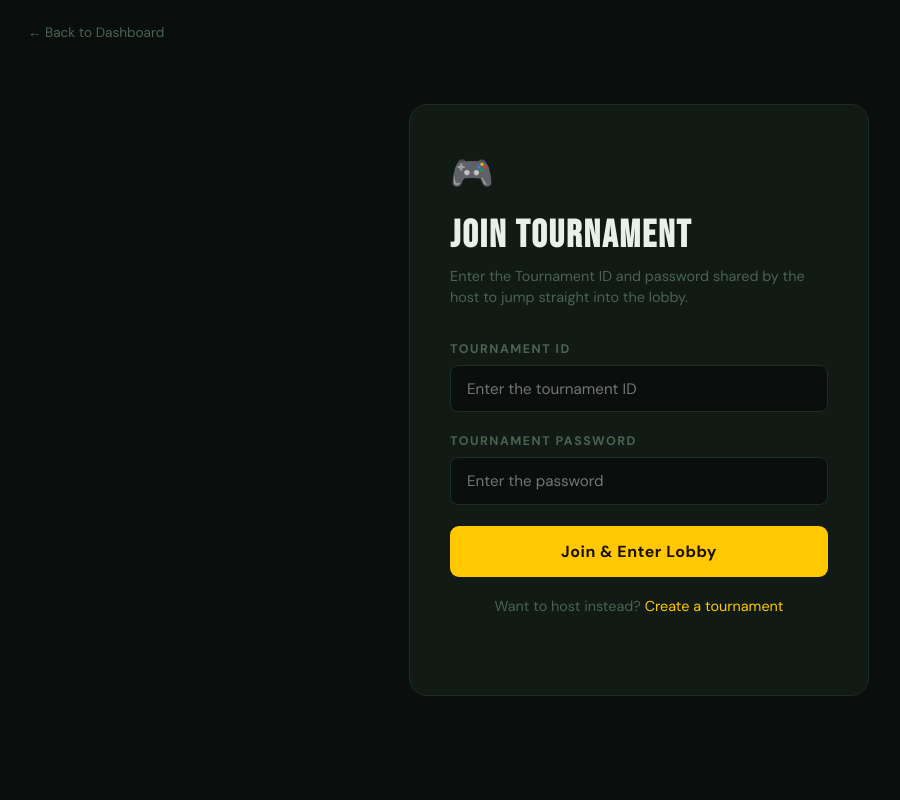
After one commit to sb2933/FIFA_XOBX, a Flask app: page /join_tournament in a window 1280 px wide. The commit adds this page. Shown: the whole page, without its empty margins (1-901 px from the left). Run offline with Flask 3, Linux system fonts and the light colour scheme; the visitor is signed in with stand-in values (Sample User, id 1).

Commit message:
Create and Join Feature

```diff
--- a/app.py
+++ b/app.py
@@ -4,10 +4,11 @@ app = Flask(__name__)
 app.secret_key = "fifa_secret_key"
 
 # Temporary user storage
-# Later you can replace this with a database
 users = {}
+MAX_USERS = 20
 
-MAX_USERS = 20
+# Tournament storage: { tournament_id: { password, host, players: [username, ...] } }
+tournaments = {}
 
 
 @app.route("/")
@@ -24,7 +25,6 @@ def signup():
         password = request.form.get("password", "")
         confirm_password = request.form.get("confirm_password", "")
 
-        # Validation
         if not full_name or not username or not email or not password or not confirm_password:
             flash("All fields are required.", "error")
             return redirect(url_for("signup"))
@@ -95,7 +95,6 @@ def forgot_password():
             return redirect(url_for("forgot_password"))
 
         found_user = None
-
         for username, user_data in users.items():
             if username == username_or_email or user_data["email"] == username_or_email:
                 found_user = username
@@ -123,9 +122,117 @@ def dashboard():
     return render_template("dashboard.html", user=user, username=username)
 
 
+# ── Tournament: Create ─────────────────────────────────────────────────────────
+
+@app.route("/create_tournament", methods=["GET", "POST"])
+def create_tournament():
+    if "username" not in session:
+        flash("Please log in first.", "error")
+        return redirect(url_for("login"))
+
+    if request.method == "POST":
+        tournament_id = request.form.get("tournament_id", "").strip()
+        tournament_password = request.form.get("tournament_password", "")
+
+        if not tournament_id or not tournament_password:
+            flash("Tournament ID and password are required.", "error")
+            return redirect(url_for("create_tournament"))
+
+        if tournament_id in tournaments:
+            flash("A tournament with that ID already exists.", "error")
+            return redirect(url_for("create_tournament"))
+
+        username = session["username"]
+        tournaments[tournament_id] = {
+            "password": tournament_password,
+            "host": username,
+            "players": [username]
+        }
+
+        session["tournament_id"] = tournament_id
+        flash(f'Tournament "{tournament_id}" created!', "success")
+        return redirect(url_for("tournament_lobby", tournament_id=tournament_id))
+
+    return render_template("create_tournament.html")
+
+
+# ── Tournament: Join ───────────────────────────────────────────────────────────
+
+@app.route("/join_tournament", methods=["GET", "POST"])
+def join_tournament():
+    if "username" not in session:
+        flash("Please log in first.", "error")
+        return redirect(url_for("login"))
+
+    if request.method == "POST":
+        tournament_id = request.form.get("tournament_id", "").strip()
+        tournament_password = request.form.get("tournament_password", "")
+
+        if not tournament_id or not tournament_password:
+            flash("Tournament ID and password are required.", "error")
+            return redirect(url_for("join_tournament"))
+
+        if tournament_id not in tournaments:
+            flash("Tournament not found.", "error")
+            return redirect(url_for("join_tournament"))
+
+        if tournaments[tournament_id]["password"] != tournament_password:
+            flash("Incorrect tournament password.", "error")
+            return redirect(url_for("join_tournament"))
+
+        username = session["username"]
+        if username not in tournaments[tournament_id]["players"]:
+            tournaments[tournament_id]["players"].append(username)
+
+        session["tournament_id"] = tournament_id
+        return redirect(url_for("tournament_lobby", tournament_id=tournament_id))
+
+    return render_template("join_tournament.html")
+
+
+# ── Tournament: Lobby ──────────────────────────────────────────────────────────
+
+@app.route("/tournament/<tournament_id>")
+def tournament_lobby(tournament_id):
+    if "username" not in session:
+        flash("Please log in first.", "error")
+        return redirect(url_for("login"))
+
+    if tournament_id not in tournaments:
+        flash("Tournament not found.", "error")
+        return redirect(url_for("dashboard"))
+
+    username = session["username"]
+    tournament = tournaments[tournament_id]
+
+    if username not in tournament["players"]:
+        flash("You are not part of this tournament.", "error")
+        return redirect(url_for("dashboard"))
+
+    host_full_name = users.get(tournament["host"], {}).get("full_name", tournament["host"])
+
+    players_info = []
+    for p in tournament["players"]:
+        players_info.append({
+            "username": p,
+            "full_name": users.get(p, {}).get("full_name", p),
+            "is_host": p == tournament["host"]
+        })
+
+    return render_template(
+        "tournament_lobby.html",
+        tournament_id=tournament_id,
+        host=tournament["host"],
+        host_full_name=host_full_name,
+        players=players_info,
+        current_user=username
+    )
+
+
 @app.route("/logout")
 def logout():
     session.pop("username", None)
+    session.pop("tournament_id", None)
     flash("You have been logged out.", "success")
     return redirect(url_for("home"))
 
--- /dev/null
+++ b/templates/join_tournament.html
@@ -0,0 +1,86 @@
+<!DOCTYPE html>
+<html lang="en">
+<head>
+  <meta charset="UTF-8"/>
+  <meta name="viewport" content="width=device-width, initial-scale=1.0"/>
+  <title>Join Tournament – FIFA</title>
+  <link href="https://fonts.googleapis.com/css2?family=Bebas+Neue&family=DM+Sans:wght@400;500;700&display=swap" rel="stylesheet"/>
+  <style>
+    *, *::before, *::after { box-sizing: border-box; margin: 0; padding: 0; }
+    :root {
+      --yellow: #ffc800; --dark: #0a0f0d; --card: #111a14;
+      --border: #1e2e22; --muted: #4a6350; --white: #e8f0ea; --red: #ff4560;
+    }
+    body { background: var(--dark); color: var(--white); font-family: 'DM Sans', sans-serif; min-height: 100vh; display: flex; flex-direction: column; align-items: center; justify-content: center; padding: 2rem; }
+
+    .back { position: fixed; top: 1.5rem; left: 1.8rem; font-size: .85rem; color: var(--muted); text-decoration: none; display: flex; align-items: center; gap: .4rem; transition: color .2s; }
+    .back:hover { color: var(--white); }
+
+    .box {
+      background: var(--card);
+      border: 1px solid var(--border);
+      border-radius: 18px;
+      padding: 2.8rem 2.5rem;
+      width: 100%;
+      max-width: 460px;
+    }
+    .box-icon { font-size: 2.2rem; margin-bottom: 1rem; }
+    .box h1 { font-family: 'Bebas Neue', sans-serif; font-size: 2.4rem; letter-spacing: 2px; margin-bottom: .4rem; }
+    .box p { color: var(--muted); font-size: .9rem; margin-bottom: 2rem; line-height: 1.5; }
+
+    label { display: block; font-size: .78rem; font-weight: 700; letter-spacing: 1.5px; text-transform: uppercase; color: var(--muted); margin-bottom: .5rem; }
+    input[type=text], input[type=password] {
+      width: 100%; background: var(--dark); border: 1px solid var(--border);
+      color: var(--white); font-family: 'DM Sans', sans-serif; font-size: .95rem;
+      padding: .8rem 1rem; border-radius: 8px; outline: none;
+      transition: border-color .2s;
+      margin-bottom: 1.3rem;
+    }
+    input:focus { border-color: var(--yellow); }
+
+    .btn {
+      width: 100%; padding: .95rem; border: none; border-radius: 9px;
+      background: var(--yellow); color: #1a1000; font-family: 'DM Sans', sans-serif;
+      font-size: 1rem; font-weight: 700; cursor: pointer; letter-spacing: .5px;
+      transition: opacity .2s, transform .15s;
+    }
+    .btn:hover { opacity: .88; transform: translateY(-1px); }
+
+    .flash { padding: .7rem 1rem; border-radius: 8px; font-size: .88rem; margin-bottom: 1.2rem; }
+    .flash.success { background: rgba(0,210,106,.1); border: 1px solid rgba(0,210,106,.3); color: #00d26a; }
+    .flash.error   { background: rgba(255,69,96,.1);  border: 1px solid rgba(255,69,96,.3);  color: var(--red); }
+
+    .hint { font-size: .8rem; color: var(--muted); margin-top: 1.2rem; text-align: center; }
+    .hint a { color: var(--yellow); text-decoration: none; }
+  </style>
+</head>
+<body>
+
+  <a href="/dashboard" class="back">← Back to Dashboard</a>
+
+  <div class="box">
+    <div class="box-icon">🎮</div>
+    <h1>Join Tournament</h1>
+    <p>Enter the Tournament ID and password shared by the host to jump straight into the lobby.</p>
+
+    {% with messages = get_flashed_messages(with_categories=true) %}
+      {% for category, message in messages %}
+        <div class="flash {{ category }}">{{ message }}</div>
+      {% endfor %}
+    {% endwith %}
+
+    <form method="POST" action="/join_tournament">
+      <label for="tournament_id">Tournament ID</label>
+      <input type="text" id="tournament_id" name="tournament_id" placeholder="Enter the tournament ID" autocomplete="off" required/>
+
+      <label for="tournament_password">Tournament Password</label>
+      <input type="password" id="tournament_password" name="tournament_password" placeholder="Enter the password" required/>
+
+      <button type="submit" class="btn">Join &amp; Enter Lobby</button>
+    </form>
+
+    <p class="hint">Want to host instead? <a href="/create_tournament">Create a tournament</a></p>
+  </div>
+
+</body>
+</html>
```
Also changed, not shown: templates/create_tournament.html (added, +86 -0 lines), templates/dashboard.html (+191 -13 lines), templates/tournament_lobby.html (added, +192 -0 lines).
